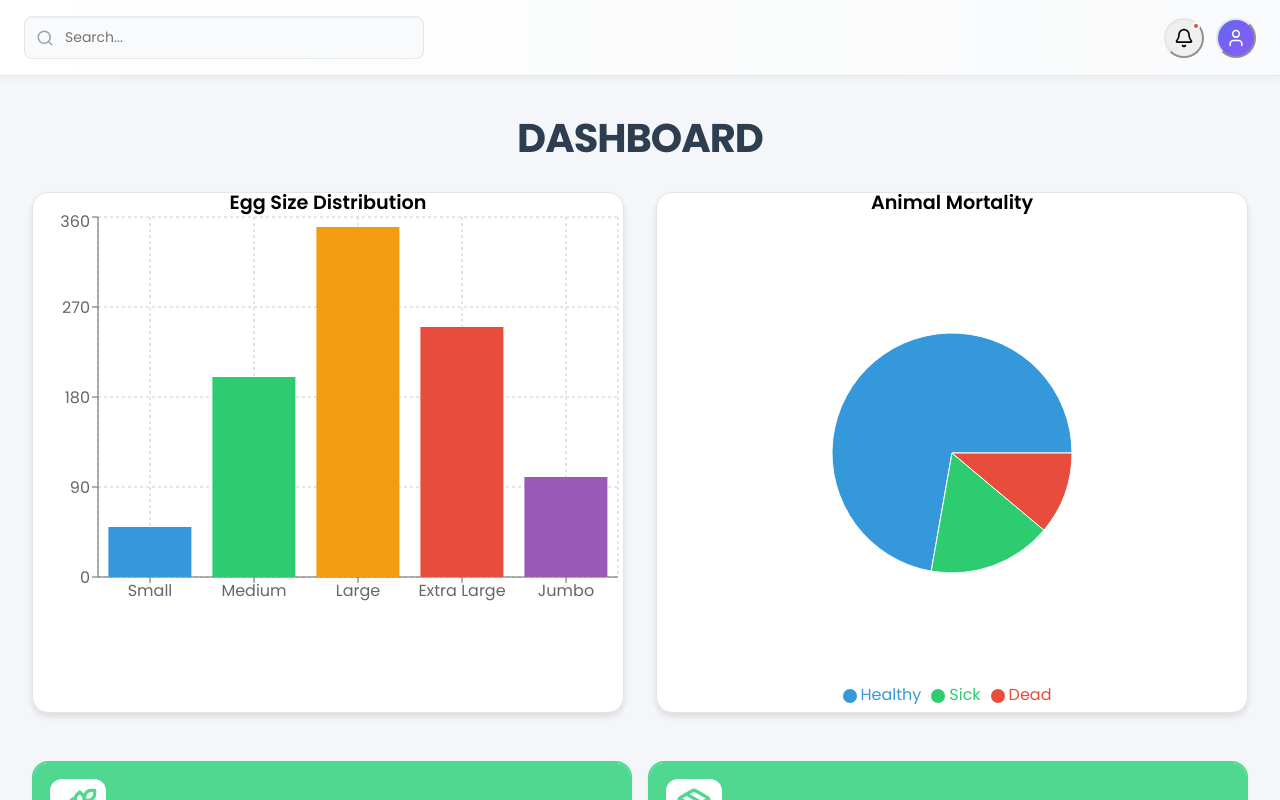
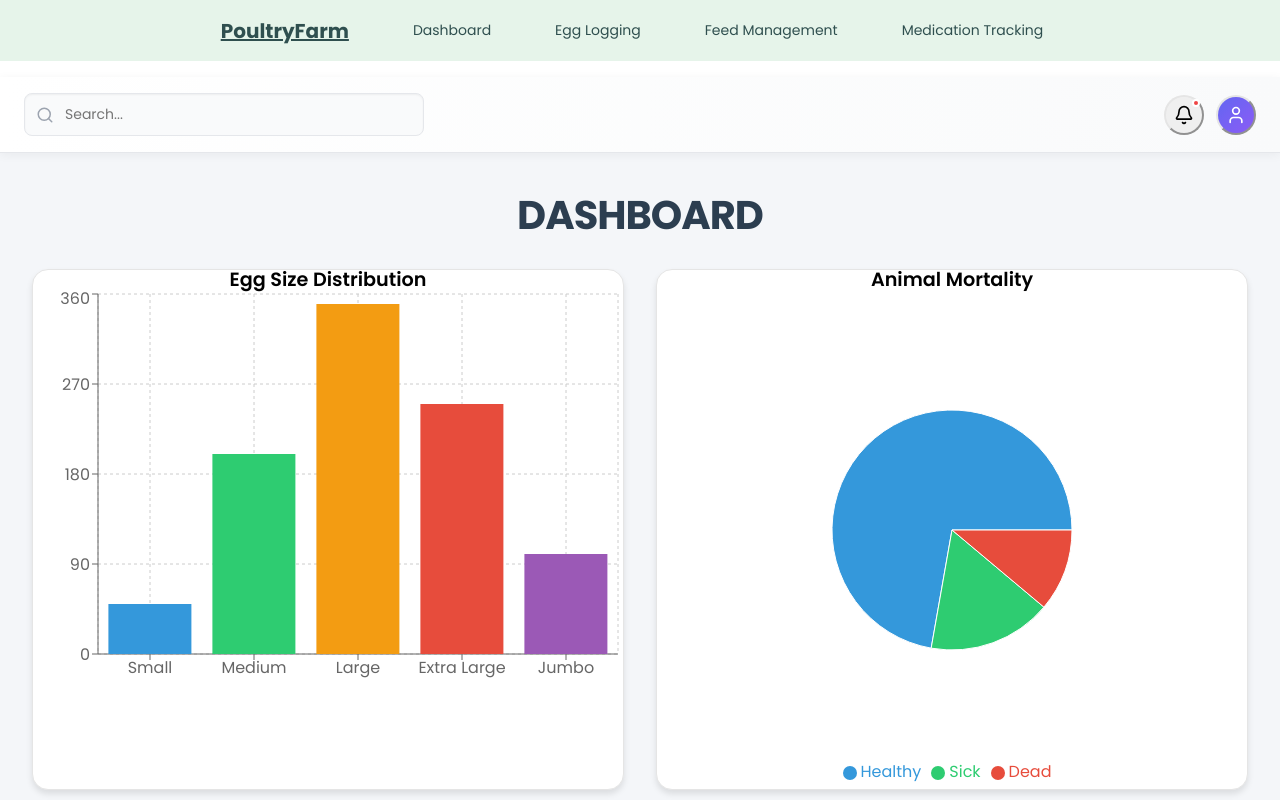
Before and after one commit to Essu-man/PF, a React (Vite) app in the folder mngsystem/: page /dashboard in a window 1280 px wide. Built offline with nearby package versions, Linux system fonts and the light colour scheme.

Commit message:
header90%

```diff
--- a/mngsystem/src/components/layout/Header.tsx
+++ b/mngsystem/src/components/layout/Header.tsx
@@ -1,10 +1,66 @@
 import { Bell, Search, User } from 'lucide-react';
 import React from 'react';
+import { Link } from 'react-router-dom';
 import { Button } from '../ui/button';
 
 const Header: React.FC = () => {
   return (
-    <header style={{
+    <header>
+      {/* Navigation Bar */}
+      <nav style={{
+        background: '#e6f4ea',
+        padding: '12px 0',
+        marginBottom: '16px',
+        display: 'flex',
+        justifyContent: 'center'
+      }}>
+        <div style={{
+          display: 'flex',
+          gap: '48px',
+          alignItems: 'center'
+        }}>
+          <Link to="/" style={{
+            fontSize: '20px',
+            fontWeight: 'bold',
+            color: '#2f4f4f'
+          }}>
+            PoultryFarm
+          </Link>
+          <div style={{
+            display: 'flex',
+            gap: '32px'
+          }}>
+            {['Dashboard', 'Egg Logging', 'Feed Management', 'Medication Tracking'].map((item) => (
+              <Link
+                key={item}
+                to={`/${item.toLowerCase().replace(' ', '-')}`}
+                style={{
+                  color: '#2f4f4f',
+                  fontSize: '14px',
+                  fontWeight: '500',
+                  textDecoration: 'none',
+                  padding: '8px 16px',
+                  borderRadius: '6px',
+                  transition: 'all 0.2s ease',
+                }}
+                onMouseOver={(e) => {
+                  e.currentTarget.style.backgroundColor = '#c8e6c9';
+                  e.currentTarget.style.transform = 'translateY(-2px)';
+                }}
+                onMouseOut={(e) => {
+                  e.currentTarget.style.backgroundColor = 'transparent';
+                  e.currentTarget.style.transform = 'translateY(0)';
+                }}
+              >
+                {item}
+              </Link>
+            ))}
+          </div>
+        </div>
+      </nav>
+
+      {/* Existing Header Content */}
+      <div style={{
         background: 'linear-gradient(to right, #ffffff, #f9fafb)',
         borderBottom: '1px solid #e5e7eb',
         padding: '16px 24px',
@@ -93,6 +149,7 @@ const Header: React.FC = () => {
             <User style={{ width: '20px' }} />
           </Button>
         </div>
+      </div>
     </header>
   );
 };
```
Lines whose indentation alone changed are shown as unchanged.
